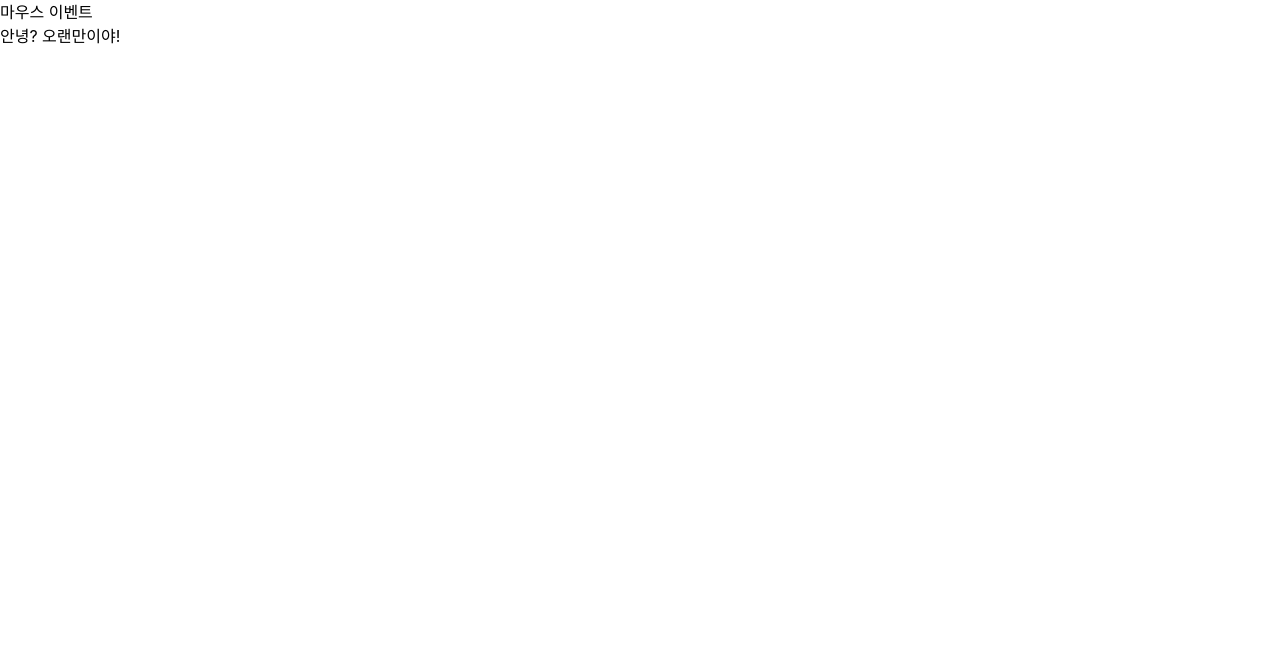
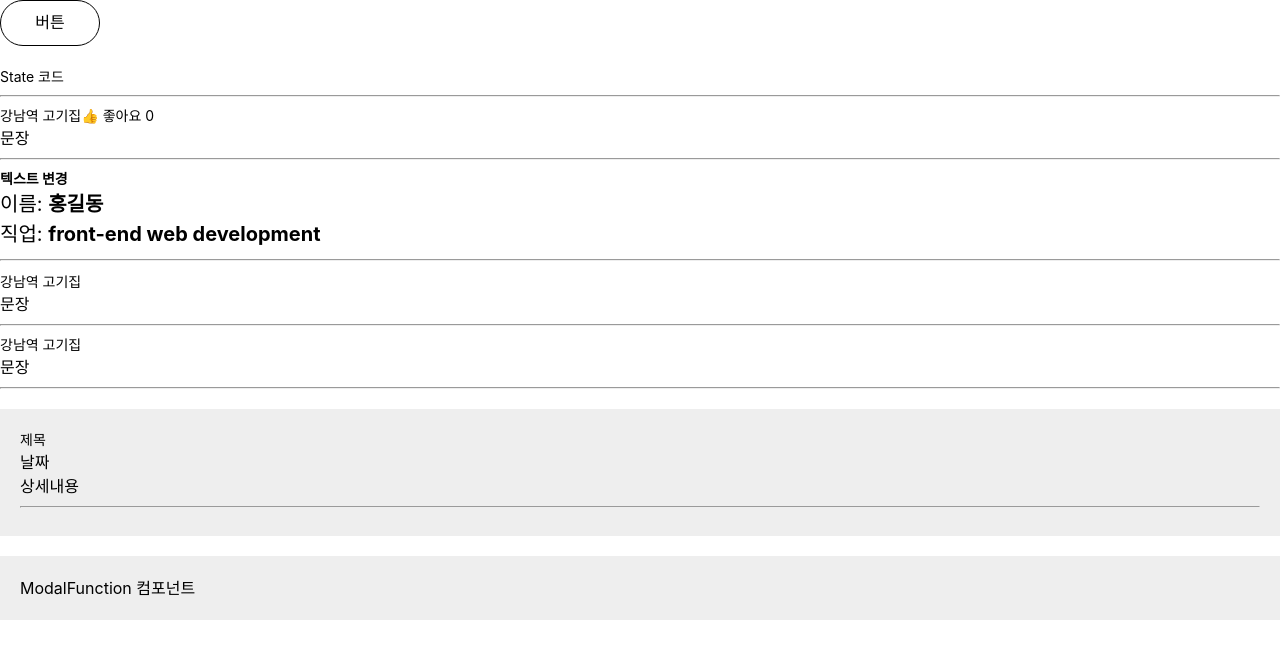
Before and after one commit to wangkodok/React-Study, a React (Create React App) app in the folder my-app/: page / in a window 1280 px wide. Shown: the top 658 px of the page. Built offline with nearby package versions, Linux system fonts and the light colour scheme.

Commit message:
리액트 컴포넌트 문법

```diff
--- a/my-app/src/chapter_state/StateClick.jsx
+++ b/my-app/src/chapter_state/StateClick.jsx
@@ -1,5 +1,6 @@
 import React from "react";
 import { useState } from 'react';
+import './Style.css'
 
 function State() {
     let [click, clickChange] = useState(0);
@@ -62,7 +63,38 @@ function State() {
                 <p>문장</p>
                 <hr />
             </div>
+
+            {/* modal 컴포넌트 */}
+            <Modal></Modal>
+
+            {/* ModalFunction 컴포넌트 */}
+            <ModalFunction />
         </div>
+    )
+}
+
+const ModalFunction = () => {
+    return (
+        <div className="modalfunction">
+            <p>ModalFunction 컴포넌트</p>
+        </div>
+    )
+}
+
+function Modal() {
+    return (
+        // 리턴에서 div 2개 이상 사용하고 싶을 때 <></> 사용하기
+        <>
+            <div className="modal">
+                <h4>제목</h4>
+                <p>날짜</p>
+                <p>상세내용</p>
+                <hr />
+            </div>
+            <div>
+                <div></div>
+            </div>
+        </>
     )
 }
 
--- /dev/null
+++ b/my-app/src/chapter_state/Style.css
@@ -0,0 +1,13 @@
+@charset "utf-8";
+
+.modal {
+    margin: 20px 0 0 0;
+    padding: 20px;
+    background-color: #eee;
+}
+
+.modalfunction {
+    margin: 20px 0 0 0;
+    padding: 20px;
+    background-color: #eee;
+}
--- a/my-app/src/index.js
+++ b/my-app/src/index.js
@@ -4,12 +4,12 @@ import './index.css';
 import App from './App';
 import reportWebVitals from './reportWebVitals';
 
-import MouseEvent from './chapter_mouse/MouseEvent'
+import StateClick from './chapter_state/StateClick'
 
 const root = ReactDOM.createRoot(document.getElementById('root'));
 root.render(
   <React.StrictMode>
-    <MouseEvent />
+    <StateClick />
   </React.StrictMode>
 )
 
```
